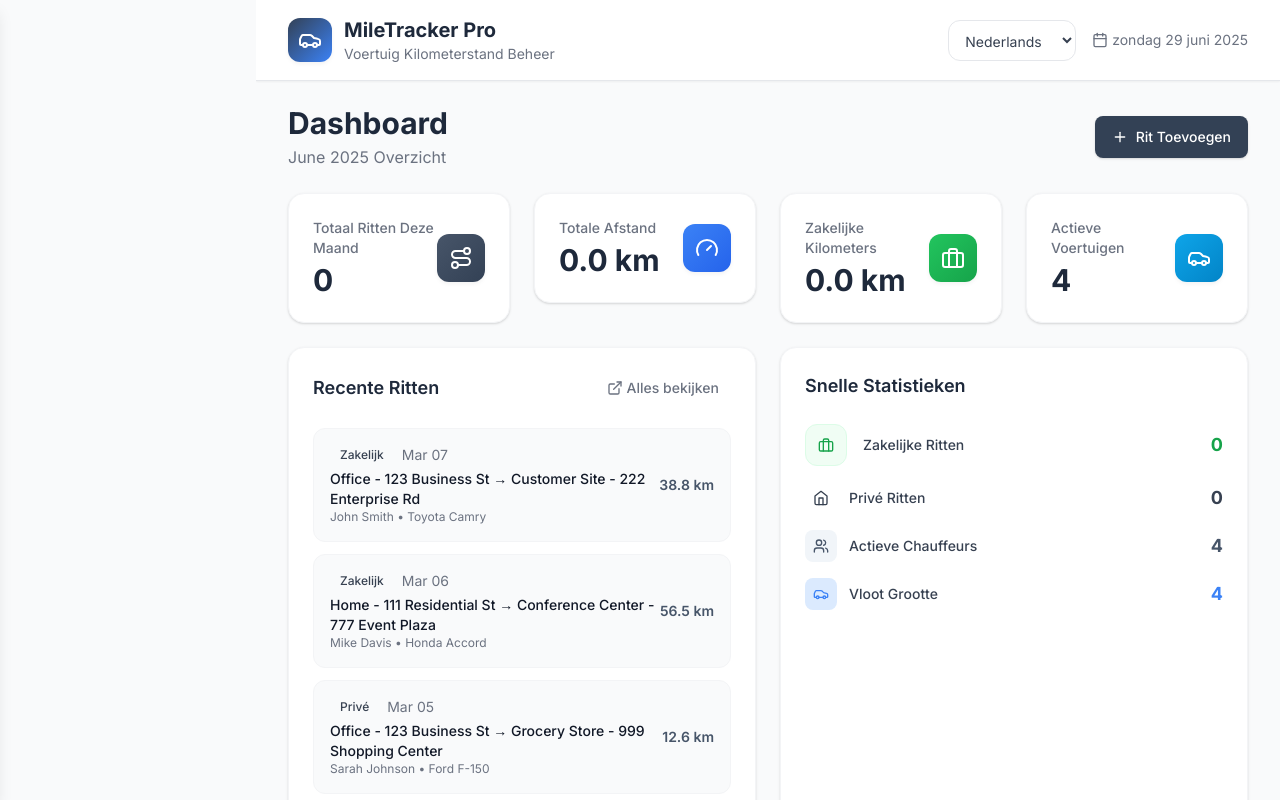
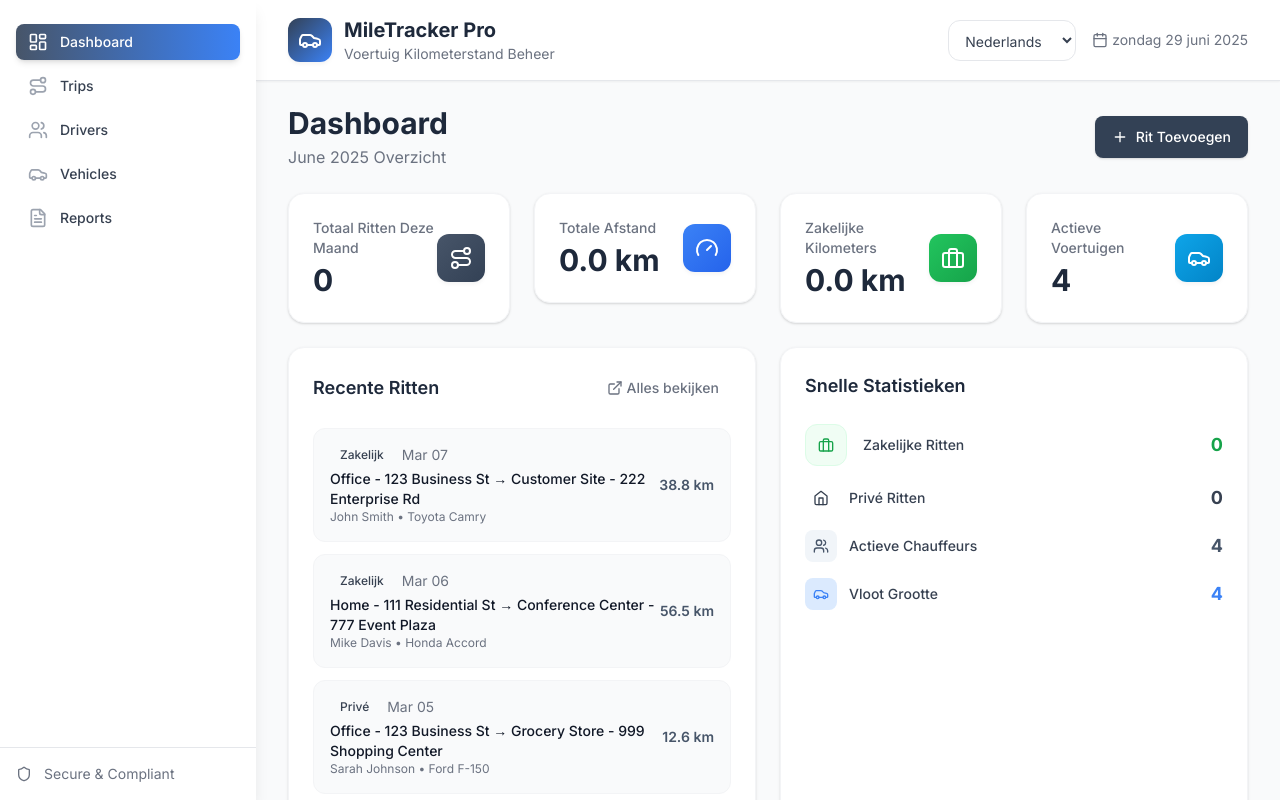
Before and after one commit to apper-apps/miletracker-block-tech, a React (Vite) app: page /dashboard in a window 1280 px wide. Built offline with nearby package versions, Linux system fonts and the light colour scheme.

Commit message:
Remove sidebar transform animations on desktop while preserving mobile animations

```diff
--- a/src/components/organisms/Sidebar.jsx
+++ b/src/components/organisms/Sidebar.jsx
@@ -14,17 +14,20 @@ const Sidebar = ({ isOpen, onClose }) => {
     { name: 'Reports', href: '/reports', icon: 'FileText' },
   ]
 
-  const sidebarVariants = {
+const sidebarVariants = {
     open: { x: 0 },
     closed: { x: '-100%' }
   }
 
+  // Check if we're on mobile (below lg breakpoint)
+  const isMobile = typeof window !== 'undefined' && window.innerWidth < 1024
+
   return (
     <motion.div
       initial={false}
-      animate={isOpen ? 'open' : 'closed'}
-      variants={sidebarVariants}
-      transition={{ type: 'tween', duration: 0.3 }}
+      animate={isMobile ? (isOpen ? 'open' : 'closed') : false}
+      variants={isMobile ? sidebarVariants : {}}
+      transition={isMobile ? { type: 'tween', duration: 0.3 } : {}}
       className="fixed inset-y-0 left-0 z-50 w-64 bg-white shadow-lg lg:static lg:translate-x-0"
     >
       <div className="flex flex-col h-full">
```
